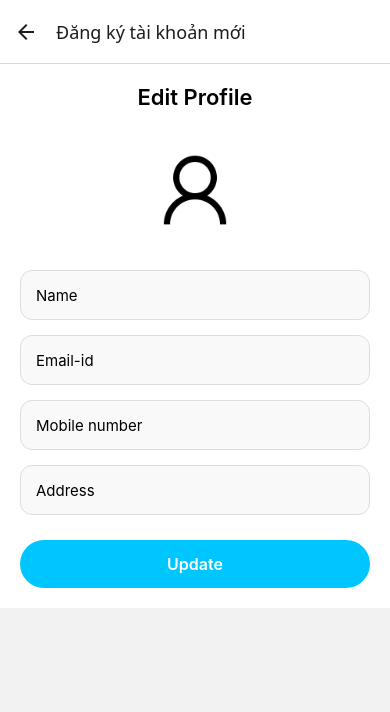
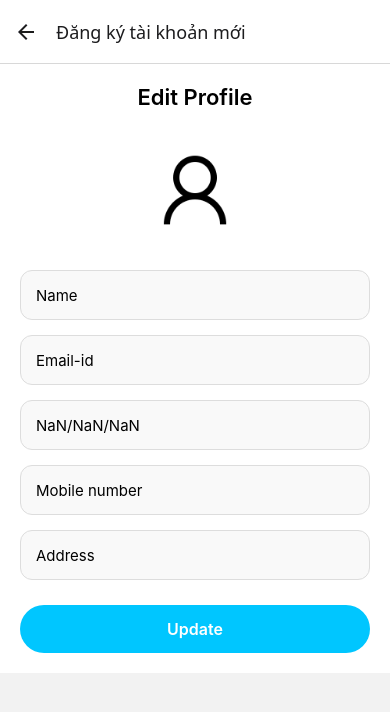
Before and after one commit to vulinhtrang2305/Viet-Explore, a React Native app in the folder fe/: screen /UserProfileDetail in a window 390 px wide. Shown: the top 712 px of the page. Built offline with nearby package versions, Linux system fonts and the light colour scheme; no server answers.

Commit message:
fix chore

```diff
--- a/fe/auth/UserProfile/ProfileDetail.tsx
+++ b/fe/auth/UserProfile/ProfileDetail.tsx
@@ -20,6 +20,15 @@ export default function ProfileDetail() {
     const [email, setEmail] = useState('');
     const [mobile, setMobile] = useState('');
     const [address, setAddress] = useState('');
+    const [dob, setDob] = useState('');
+
+    const formatDate = (date) => {
+        const d = new Date(date);
+        const day = String(d.getDate()).padStart(2, "0");
+        const month = String(d.getMonth() + 1).padStart(2, "0");
+        const year = String(d.getFullYear());
+        return `${day}/${month}/${year}`;
+    };
 
     useEffect(() => {
         if (!userInfo) {
@@ -29,11 +38,12 @@ export default function ProfileDetail() {
             setEmail(userInfo?.email || '');
             setMobile(userInfo?.phone || '');
             setAddress(userInfo?.address || '');
+            setDob(userInfo?.dob || '');
         }
     }, [userInfo]);
 
     const handleUpdate = async () => {
-        if (!name || !email || !mobile || !address) {
+        if (!name || !email || !mobile || !address || !dob) {
             ToastAndroid.show("Vui lòng điền đầy đủ thông tin", ToastAndroid.SHORT);
             return;
         }
@@ -42,7 +52,8 @@ export default function ProfileDetail() {
             username: name,
             email,
             phone: mobile,
-            address: address
+            address: address,
+            dob: dob
         };
 
         try {
@@ -77,6 +88,13 @@ export default function ProfileDetail() {
                     value={email}
                     onChangeText={setEmail}
                     keyboardType="email-address"
+                />
+                <TextInput
+                    style={styles.input}
+                    placeholder="Date of birth"
+                    value={formatDate(dob)}
+                    onChangeText={setDob}
+                    // keyboardType=""
                 />
                 <TextInput
                     style={styles.input}
```
